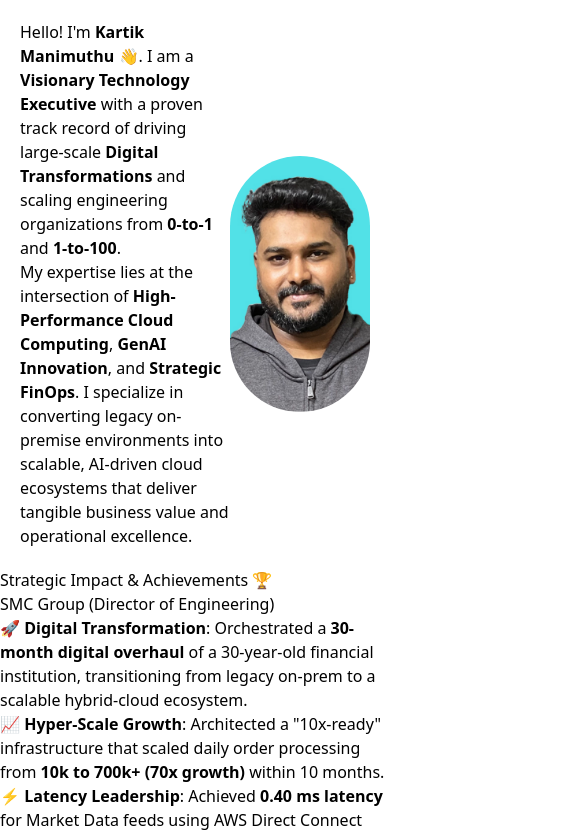
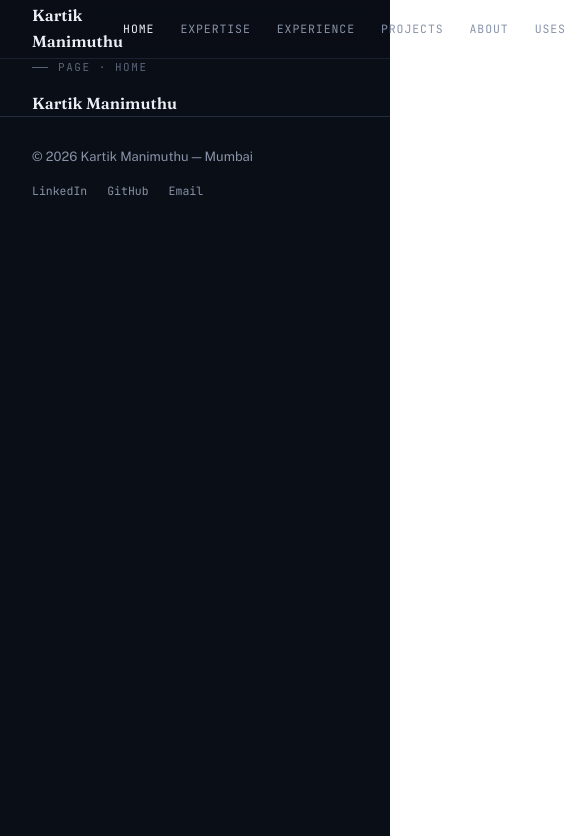
Before and after one commit to kartikmanimuthu/kartikmanimuthu, a Next.js app: page / in a window 390 px wide. Shown: the top 836 px of the page, 566 px wide, since content can reach past the window. Built offline with nearby package versions, Linux system fonts and the light colour scheme.

Commit message:
feat: add Flight Deck design system and layout shell

```diff
--- /dev/null
+++ b/components/layout/Footer.tsx
@@ -0,0 +1,22 @@
+import React from "react";
+
+const Footer: React.FC = () => (
+  <footer className="site-footer">
+    <span>© 2026 Kartik Manimuthu — Mumbai</span>
+    <div className="site-footer-links">
+      <a
+        href="https://www.linkedin.com/in/kartik-manimuthu"
+        target="_blank"
+        rel="noreferrer"
+      >
+        LinkedIn
+      </a>
+      <a href="https://github.com/kartikmanimuthu" target="_blank" rel="noreferrer">
+        GitHub
+      </a>
+      <a href="mailto:kartikmanimuthu@gmail.com">Email</a>
+    </div>
+  </footer>
+);
+
+export default Footer;
--- /dev/null
+++ b/components/layout/Nav.tsx
@@ -0,0 +1,37 @@
+import React from "react";
+import Link from "next/link";
+import { useRouter } from "next/router";
+
+const LINKS = [
+  { href: "/", label: "Home" },
+  { href: "/expertise", label: "Expertise" },
+  { href: "/experience", label: "Experience" },
+  { href: "/projects", label: "Projects" },
+  { href: "/about", label: "About" },
+  { href: "/uses", label: "Uses" },
+];
+
+const Nav: React.FC = () => {
+  const router = useRouter();
+
+  return (
+    <nav className="site-nav">
+      <div className="site-nav-inner">
+        <span className="site-nav-mark">Kartik Manimuthu</span>
+        <div className="site-nav-links">
+          {LINKS.map((link) => (
+            <Link
+              key={link.href}
+              href={link.href}
+              className={router.pathname === link.href ? "active" : undefined}
+            >
+              {link.label}
+            </Link>
+          ))}
+        </div>
+      </div>
+    </nav>
+  );
+};
+
+export default Nav;
--- /dev/null
+++ b/components/layout/SiteLayout.tsx
@@ -0,0 +1,17 @@
+import React from "react";
+import Nav from "./Nav";
+import Footer from "./Footer";
+
+interface SiteLayoutProps {
+  children: React.ReactNode;
+}
+
+const SiteLayout: React.FC<SiteLayoutProps> = ({ children }) => (
+  <div className="site-shell">
+    <Nav />
+    <main>{children}</main>
+    <Footer />
+  </div>
+);
+
+export default SiteLayout;
--- /dev/null
+++ b/lib/fonts.ts
@@ -0,0 +1,23 @@
+import { Fraunces, Public_Sans, JetBrains_Mono } from "next/font/google";
+
+export const fraunces = Fraunces({
+  subsets: ["latin"],
+  weight: ["500", "600"],
+  style: ["normal", "italic"],
+  variable: "--font-fraunces",
+  display: "swap",
+});
+
+export const publicSans = Public_Sans({
+  subsets: ["latin"],
+  weight: ["400", "600"],
+  variable: "--font-public-sans",
+  display: "swap",
+});
+
+export const jetbrainsMono = JetBrains_Mono({
+  subsets: ["latin"],
+  weight: ["400", "500"],
+  variable: "--font-jetbrains-mono",
+  display: "swap",
+});
--- a/pages/_app.js
+++ /dev/null
@@ -1,6 +0,0 @@
-import '../styles/global.css'
-
-// This default export is required in a new `pages/_app.js` file.
-export default function MyApp({ Component, pageProps }) {
-    return <Component {...pageProps} />
-}
--- /dev/null
+++ b/pages/_app.tsx
@@ -0,0 +1,11 @@
+import "../styles/global.css";
+import type { AppProps } from "next/app";
+import { fraunces, publicSans, jetbrainsMono } from "../lib/fonts";
+
+export default function MyApp({ Component, pageProps }: AppProps) {
+  return (
+    <div className={`${fraunces.variable} ${publicSans.variable} ${jetbrainsMono.variable}`}>
+      <Component {...pageProps} />
+    </div>
+  );
+}
--- a/pages/index.mdx
+++ /dev/null
@@ -1,43 +0,0 @@
----
-type: page
-title: Home
-date: 2024-01-04
----
-
-import ProfileCard from "../components/ProfileCard";
-import { personalization } from "../metadata";
-
-<ProfileCard imageUrl={personalization.profilePicPublicPath}>
-  Hello! I'm **Kartik Manimuthu** 👋. I am a **Visionary Technology Executive** with a proven track record of driving large-scale **Digital Transformations** and scaling engineering organizations from **0-to-1** and **1-to-100**.
-
-  My expertise lies at the intersection of **High-Performance Cloud Computing**, **GenAI Innovation**, and **Strategic FinOps**. I specialize in converting legacy on-premise environments into scalable, AI-driven cloud ecosystems that deliver tangible business value and operational excellence.
-</ProfileCard>
-
-## Strategic Impact & Achievements 🏆
-
-### SMC Group (Director of Engineering)
-- 🚀 **Digital Transformation**: Orchestrated a **30-month digital overhaul** of a 30-year-old financial institution, transitioning from legacy on-prem to a scalable hybrid-cloud ecosystem.
-- 📈 **Hyper-Scale Growth**: Architected a "10x-ready" infrastructure that scaled daily order processing from **10k to 700k+ (70x growth)** within 10 months.
-- ⚡ **Latency Leadership**: Achieved **0.40 ms latency** for Market Data feeds using AWS Direct Connect and Transit Gateway, setting a new industry benchmark.
-- 🤖 **GenAI Innovation**: Built a proprietary **GenAI Agent on Amazon Bedrock (Claude 3.5)**, reducing support context overhead by **98.7%** and automating **60%** of workloads.
-
-### BYJU'S (Principal Architect)
-- 💰 **Cost Optimization**: Delivered **~$1.464M (30%+)** in annualized savings through strategic Cloud Cost Optimization and FinOps frameworks. [↗](https://aws.amazon.com/solutions/case-studies/byjus-case-study)
-- 🛡️ **Operational Resilience**: Reduced production incidents by **80%** and secured infrastructure for high-traffic events like the **FIFA World Cup** sponsorship.
-- 🤖 **AI-Driven Auditing**: Developed an in-house AI/ML solution for post-call auditing, increasing coverage from **6% to 100%** and reducing customer escalations by **70%**. [↗](https://aws.amazon.com/solutions/case-studies/byjus-case-study)
-
-### Scrut Automation (Engineering Manager)
-- 🌍 **Global Expansion**: Spearheaded the global deployment of SaaS solutions across European and US markets, ensuring compliance and performance. [↗](https://www.business-standard.com/article/companies/scrut-raises-3-mn-in-seed-funding-led-by-lightspeed-endiya-partners-122020300774_1.html)
-- 👥 **Organizational Leadership**: Led a cross-functional team of **42 engineers** (Platform, QA, DevOps), fostering a culture of high performance and reducing deployment cycle times.
-- ⚡ **Efficiency**: Trimmed E2E platform testing durations from **16 hours to ~45 minutes** through advanced automation.
-
----
-
-### Get in Touch 🤝
-
-- [LinkedIn ↗](https://www.linkedin.com/in/kartik-manimuthu)
-- [GitHub ↗](https://github.com/kartikmanimuthu)
-- [Twitter ↗](https://twitter.com/KartikManimuthu)
-- [Email ↗](mailto:Karthikmani345@gmail.com)
-
----
--- /dev/null
+++ b/pages/index.tsx
@@ -0,0 +1,13 @@
+import React from "react";
+import SiteLayout from "../components/layout/SiteLayout";
+
+export default function Home() {
+  return (
+    <SiteLayout>
+      <div className="wrap">
+        <p className="eyebrow">page · home</p>
+        <h1>Kartik Manimuthu</h1>
+      </div>
+    </SiteLayout>
+  );
+}
--- a/styles/global.css
+++ b/styles/global.css
@@ -8,3 +8,192 @@
  h1:first-child {
     display: none;
 }
+
+/* ===== Flight Deck design system (scoped to .site-shell) ===== */
+.site-shell {
+  --ink: #0a0e16;
+  --panel: #10151f;
+  --panel-2: #141a26;
+  --hairline: #232c3d;
+  --hairline-soft: #1a2130;
+  --text: #eceff4;
+  --muted: #8993a8;
+  --muted-dim: #5c6478;
+  --cloud: #6fa3e0;
+  --cloud-dim: #234563;
+  --ai: #b09af0;
+  --ai-dim: #3f3560;
+  --data: #52c2a0;
+  --data-dim: #1e4f42;
+
+  background: var(--ink);
+  color: var(--text);
+  font-family: var(--font-public-sans), system-ui, sans-serif;
+  font-size: 16px;
+  line-height: 1.6;
+  min-height: 100vh;
+  -webkit-font-smoothing: antialiased;
+}
+
+.site-shell h1,
+.site-shell h2,
+.site-shell h3 {
+  font-family: var(--font-fraunces), Georgia, serif;
+  font-weight: 600;
+  text-wrap: balance;
+  margin: 0;
+}
+
+.site-shell a {
+  color: inherit;
+}
+
+.site-shell .mono {
+  font-family: var(--font-jetbrains-mono), ui-monospace, monospace;
+  font-variant-numeric: tabular-nums;
+}
+
+.site-shell .wrap {
+  max-width: 1040px;
+  margin: 0 auto;
+  padding: 0 32px;
+}
+
+.site-shell .eyebrow {
+  font-family: var(--font-jetbrains-mono), ui-monospace, monospace;
+  font-size: 11px;
+  letter-spacing: 0.14em;
+  text-transform: uppercase;
+  color: var(--muted-dim);
+  display: flex;
+  align-items: center;
+  gap: 10px;
+  margin: 0 0 14px;
+}
+.site-shell .eyebrow::before {
+  content: "";
+  width: 16px;
+  height: 1px;
+  background: var(--muted-dim);
+  display: inline-block;
+}
+
+/* nav */
+.site-nav {
+  position: sticky;
+  top: 0;
+  z-index: 10;
+  background: rgba(10, 14, 22, 0.9);
+  backdrop-filter: blur(10px);
+  border-bottom: 1px solid var(--hairline-soft);
+}
+.site-nav-inner {
+  max-width: 1040px;
+  margin: 0 auto;
+  padding: 0 32px;
+  height: 58px;
+  display: flex;
+  align-items: center;
+  justify-content: space-between;
+}
+.site-nav-mark {
+  font-family: var(--font-fraunces), serif;
+  font-weight: 600;
+  font-size: 16px;
+}
+.site-nav-links {
+  display: flex;
+  gap: 26px;
+  font-family: var(--font-jetbrains-mono), monospace;
+  font-size: 11.5px;
+  letter-spacing: 0.08em;
+  text-transform: uppercase;
+}
+.site-nav-links a {
+  color: var(--muted);
+  text-decoration: none;
+}
+.site-nav-links a.active {
+  color: var(--text);
+}
+
+/* footer */
+.site-footer {
+  max-width: 1040px;
+  margin: 0 auto;
+  padding: 30px 32px 48px;
+  border-top: 1px solid var(--hairline);
+  display: flex;
+  justify-content: space-between;
+  font-size: 13px;
+  color: var(--muted);
+}
+.site-footer-links {
+  display: flex;
+  gap: 20px;
+  font-family: var(--font-jetbrains-mono), monospace;
+  font-size: 11.5px;
+}
+.site-footer-links a {
+  text-decoration: none;
+  color: var(--muted);
+}
+
+/* stat tiles */
+.stats {
+  display: grid;
+  grid-template-columns: repeat(4, 1fr);
+  border: 1px solid var(--hairline);
+  margin: 40px 0 56px;
+}
+.stat-tile {
+  padding: 20px 18px;
+  border-right: 1px solid var(--hairline);
+}
+.stat-tile:last-child {
+  border-right: none;
+}
+.stat-tile-value {
+  font-size: 23px;
+  font-weight: 500;
+}
+.stat-tile-label {
+  margin-top: 5px;
+  font-size: 11.5px;
+  color: var(--muted);
+  line-height: 1.4;
+}
+
+/* chips */
+.chip {
+  font-size: 10.5px;
+  padding: 4px 8px;
+  border: 1px solid var(--hairline);
+  color: var(--muted);
+  display: inline-block;
+}
+.chip--cloud {
+  border-color: var(--cloud-dim);
+  color: #a9c6e8;
+}
+.chip--ai {
+  border-color: var(--ai-dim);
+  color: #cdbff2;
+}
+.chip--data {
+  border-color: var(--data-dim);
+  color: #9fdbc4;
+}
+
+@media (max-width: 720px) {
+  .stats {
+    grid-template-columns: repeat(2, 1fr);
+  }
+  .stat-tile:nth-child(2n) {
+    border-right: none;
+  }
+  .site-footer {
+    flex-direction: column;
+    gap: 14px;
+  }
+}
```
